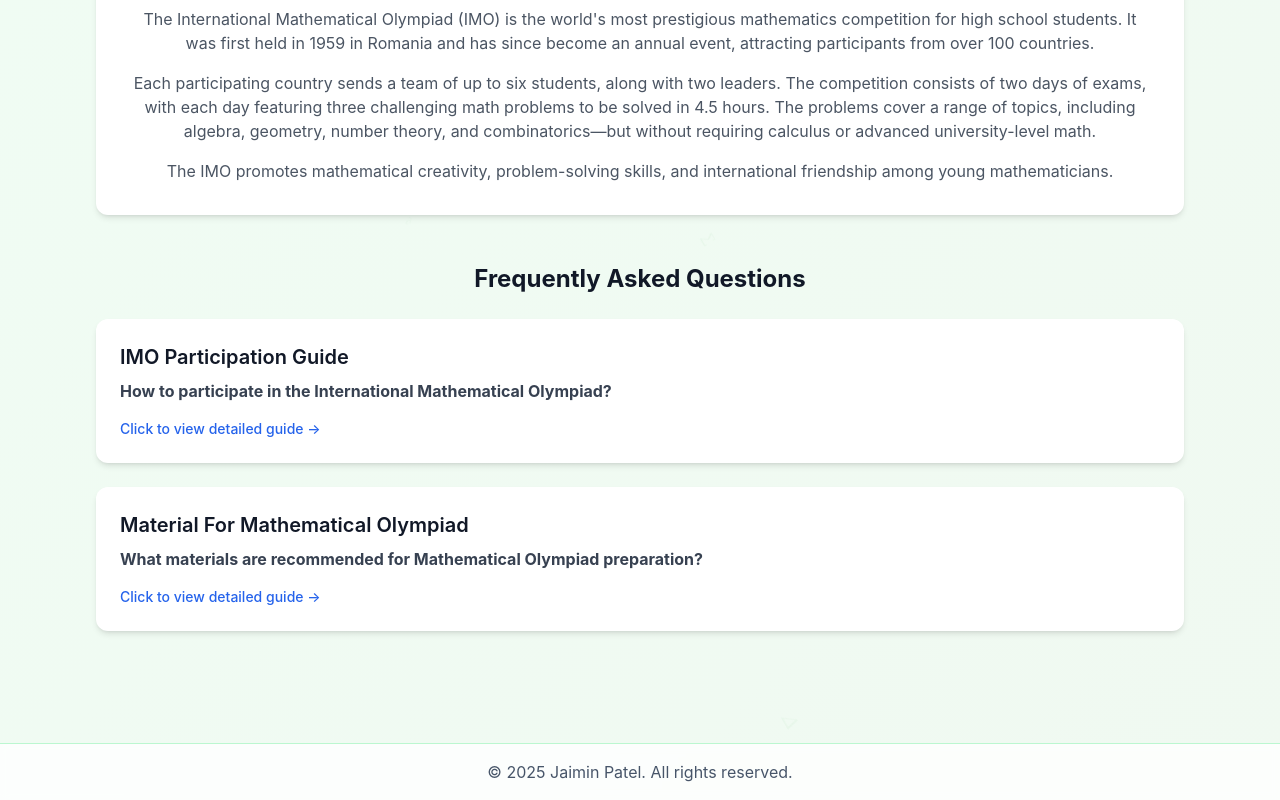
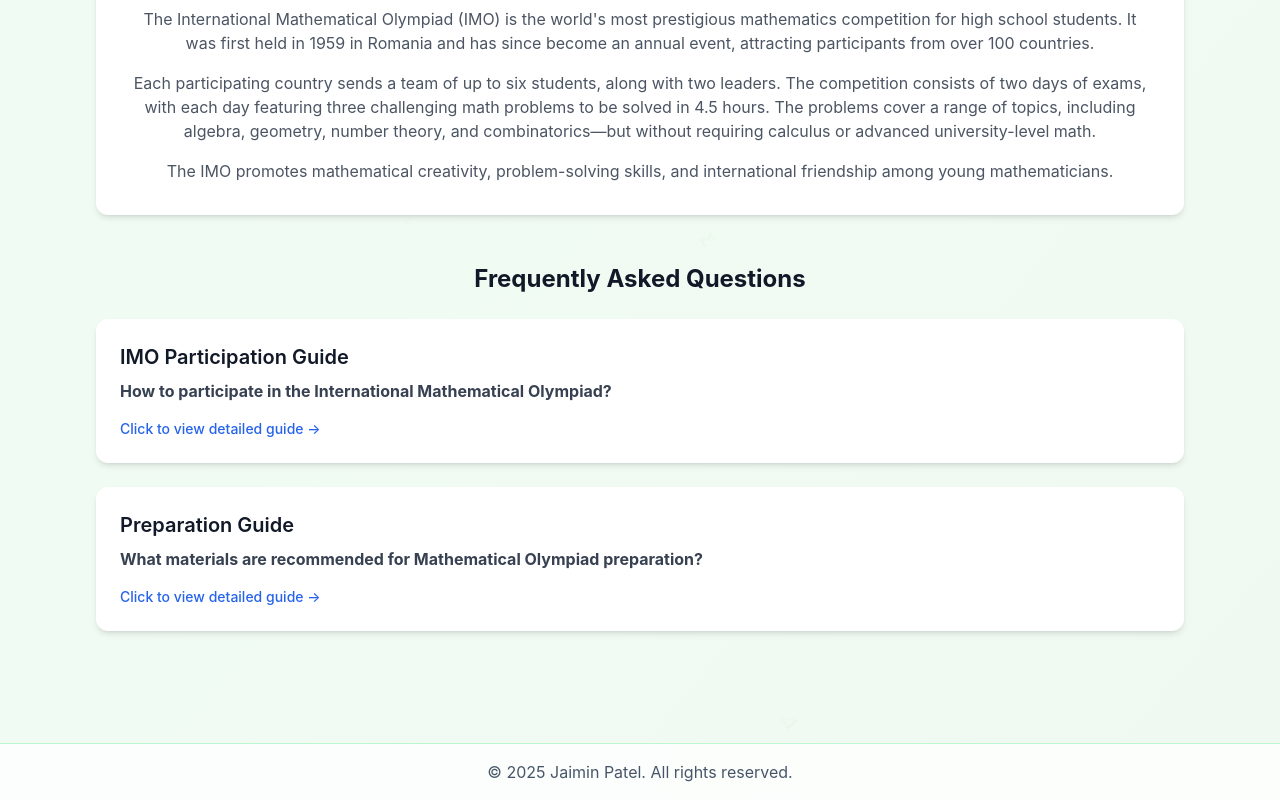
Before and after one commit to dhyan14/Jaimin-Patel, a Next.js app: page /olympiad in a window 1280 px wide. Shown: the part 741-1541 px from the top of the page. Built offline with nearby package versions, Linux system fonts and the light colour scheme.

Commit message:
wwwwwwww

```diff
--- a/src/pages/olympiad.js
+++ b/src/pages/olympiad.js
@@ -85,7 +85,7 @@ export default function Olympiad() {
                 className="bg-white rounded-xl shadow-md p-6 cursor-pointer transition-all hover:shadow-lg"
               >
                 <div className="flex justify-between items-start">
-                  <h3 className="text-xl font-semibold text-gray-900 mb-2">Material For Mathematical Olympiad</h3>
+                  <h3 className="text-xl font-semibold text-gray-900 mb-2">Preparation Guide</h3>
                 </div>
                 <p className="text-gray-700 font-bold">{imoQuestions[4].question}</p>
                 <div className="mt-4 text-blue-600 text-sm font-medium">Click to view detailed guide →</div>
--- a/src/pages/olympiad/question/[id].js
+++ b/src/pages/olympiad/question/[id].js
@@ -154,7 +154,7 @@ export default function QuestionDetail() {
           className="bg-white rounded-xl shadow-md p-8 mb-8"
         >
           <h1 className="text-2xl font-bold text-gray-900 mb-4">
-            {question.id === 1 ? "IMO Participation Guide" : question.id === 5 ? "Material For Mathematical Olympiad" : `Question ${question.id}`}
+            {question.id === 1 ? "IMO Participation Guide" : question.id === 5 ? "Preparation Guide" : `Question ${question.id}`}
           </h1>
           <p className="text-gray-700 mb-6 font-bold">{question.question}</p>
         </motion.div>
@@ -167,38 +167,14 @@ export default function QuestionDetail() {
               animate={{ opacity: 1, y: 0 }}
               className="bg-white rounded-xl shadow-md p-8 mb-8"
             >
-              <h2 className="text-2xl font-bold text-gray-900 mb-6 text-center">Reference Materials</h2>
+              <h2 className="text-2xl font-bold text-gray-900 mb-6 text-center">Preparation Guide</h2>
               <div className="text-gray-700 prose max-w-none">
                 <div dangerouslySetInnerHTML={{ __html: question.answer }} />
               </div>
             </motion.div>
 
-            {/* Content title first */}
-            <h2 className="text-2xl font-bold text-gray-900 mb-6 text-center">Content</h2>
-
-            {/* Problem Solving Card */}
-            <div className="flex justify-center mb-8">
-              <Link href="/olympiad/content/problem-solving">
-                <motion.div
-                  whileHover={{ scale: 1.02 }}
-                  whileTap={{ scale: 0.98 }}
-                  className="bg-white rounded-xl shadow-md p-6 cursor-pointer transition-all hover:shadow-lg max-w-md"
-                >
-                  <div className="flex flex-col items-center justify-center">
-                    <div className="h-16 w-16 bg-yellow-100 rounded-full flex items-center justify-center mb-4">
-                      <svg xmlns="http://www.w3.org/2000/svg" fill="none" viewBox="0 0 24 24" strokeWidth={1.5} stroke="currentColor" className="text-yellow-600 w-8 h-8">
-                        <path strokeLinecap="round" strokeLinejoin="round" d="M12 18v-5.25m0 0a6.01 6.01 0 0 0 1.5-.189m-1.5.189a6.01 6.01 0 0 1-1.5-.189m3.75 7.478a12.06 12.06 0 0 1-4.5 0m3.75 2.383a14.406 14.406 0 0 1-3 0M14.25 18v-.192c0-.983.658-1.823 1.508-2.316a7.5 7.5 0 1 0-7.517 0c.85.493 1.509 1.333 1.509 2.316V18" />
-                      </svg>
-                    </div>
-                    <h3 className="text-xl font-semibold text-gray-900 mb-2">Problem Solving</h3>
-                    <p className="text-sm text-gray-600 text-center">Strategies, techniques and practice examples</p>
-                  </div>
-                </motion.div>
-              </Link>
-            </div>
-
-            {/* Four subject cards */}
-            <div className="grid grid-cols-1 md:grid-cols-2 gap-6 mb-8">
+            {/* First row: Number Theory, Problem Solving, Geometry */}
+            <div className="grid grid-cols-1 md:grid-cols-3 gap-6 mb-8">
               {/* Number Theory Card */}
               <Link href="/olympiad/content/number-theory">
                 <motion.div
@@ -212,6 +188,25 @@ export default function QuestionDetail() {
                     </div>
                     <h3 className="text-xl font-semibold text-gray-900 mb-2">Number Theory</h3>
                     <p className="text-sm text-gray-600 text-center">More content coming soon</p>
+                  </div>
+                </motion.div>
+              </Link>
+
+              {/* Problem Solving Card */}
+              <Link href="/olympiad/content/problem-solving">
+                <motion.div
+                  whileHover={{ scale: 1.02 }}
+                  whileTap={{ scale: 0.98 }}
+                  className="bg-white rounded-xl shadow-md p-6 cursor-pointer transition-all hover:shadow-lg"
+                >
+                  <div className="flex flex-col items-center justify-center">
+                    <div className="h-16 w-16 bg-yellow-100 rounded-full flex items-center justify-center mb-4">
+                      <svg xmlns="http://www.w3.org/2000/svg" fill="none" viewBox="0 0 24 24" strokeWidth={1.5} stroke="currentColor" className="text-yellow-600 w-8 h-8">
+                        <path strokeLinecap="round" strokeLinejoin="round" d="M12 18v-5.25m0 0a6.01 6.01 0 0 0 1.5-.189m-1.5.189a6.01 6.01 0 0 1-1.5-.189m3.75 7.478a12.06 12.06 0 0 1-4.5 0m3.75 2.383a14.406 14.406 0 0 1-3 0M14.25 18v-.192c0-.983.658-1.823 1.508-2.316a7.5 7.5 0 1 0-7.517 0c.85.493 1.509 1.333 1.509 2.316V18" />
+                      </svg>
+                    </div>
+                    <h3 className="text-xl font-semibold text-gray-900 mb-2">Problem Solving</h3>
+                    <p className="text-sm text-gray-600 text-center">More Content Coming Soon</p>
                   </div>
                 </motion.div>
               </Link>
@@ -232,7 +227,10 @@ export default function QuestionDetail() {
                   </div>
                 </motion.div>
               </Link>
+            </div>
 
+            {/* Second row: Algebra, Combinatorics */}
+            <div className="grid grid-cols-1 md:grid-cols-2 gap-6 mb-8">
               {/* Algebra Card */}
               <Link href="/olympiad/content/algebra">
                 <motion.div
```
Also changed, not shown: src/data/imoQuestions.js (+1 -1 lines).
